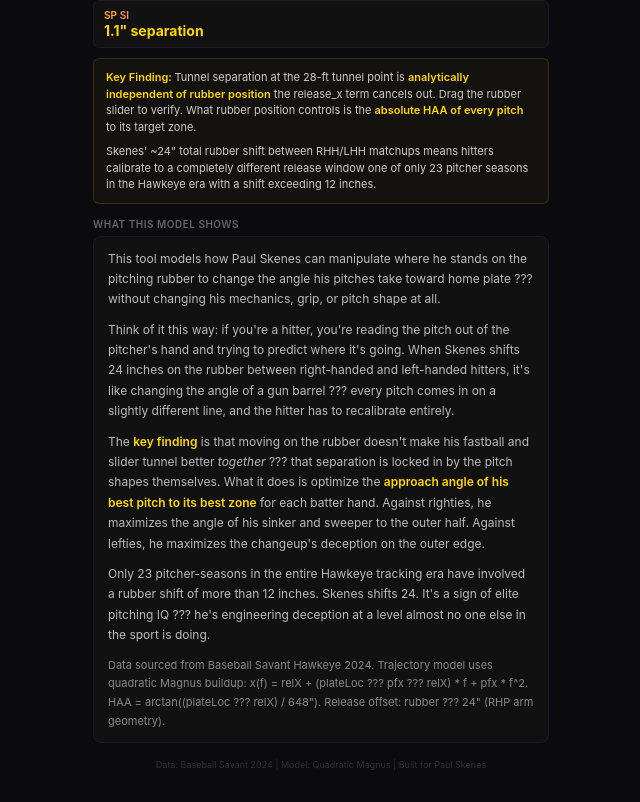
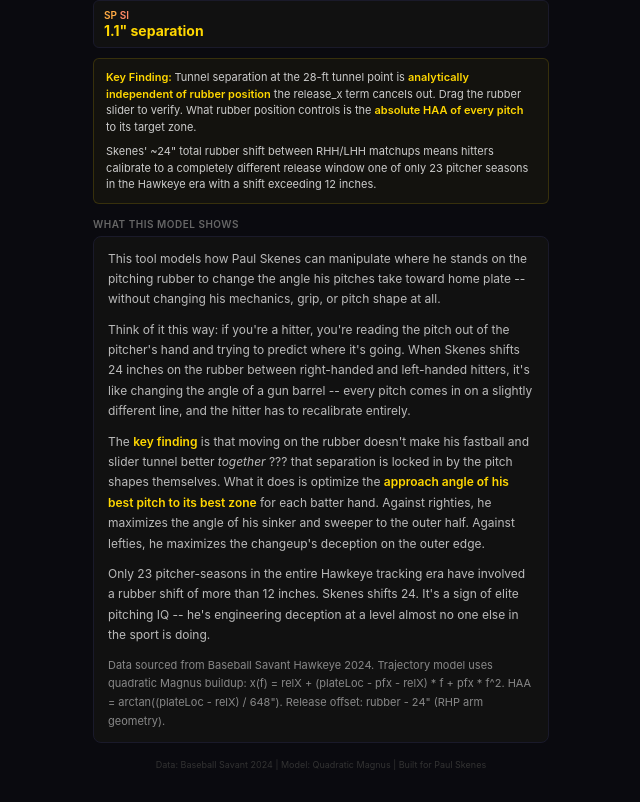
Before and after one commit to sicher19-dev/skenes-mound, a React (Vite) app: page / in a window 1280 px wide. Shown: the part 1594-2396 px from the top of the page, without its empty margins (319-959 px from the left). Built offline with nearby package versions, Linux system fonts and the light colour scheme.

Commit message:
Fix all ??? placeholders with clean ASCII

```diff
--- a/src/App.jsx
+++ b/src/App.jsx
@@ -122,11 +122,11 @@ export default function App(){
       <div style={{marginTop:14}}>
         <div style={S.sl}>What This Model Shows</div>
         <div style={{padding:'12px 14px',borderRadius:8,background:'#111',border:'1px solid #1a1a2a',lineHeight:1.7,fontSize:12,color:'#bbb'}}>
-          <p style={{margin:'0 0 10px'}}>This tool models how Paul Skenes can manipulate where he stands on the pitching rubber to change the angle his pitches take toward home plate ??? without changing his mechanics, grip, or pitch shape at all.</p>
-          <p style={{margin:'0 0 10px'}}>Think of it this way: if you're a hitter, you're reading the pitch out of the pitcher's hand and trying to predict where it's going. When Skenes shifts 24 inches on the rubber between right-handed and left-handed hitters, it's like changing the angle of a gun barrel ??? every pitch comes in on a slightly different line, and the hitter has to recalibrate entirely.</p>
+          <p style={{margin:'0 0 10px'}}>This tool models how Paul Skenes can manipulate where he stands on the pitching rubber to change the angle his pitches take toward home plate -- without changing his mechanics, grip, or pitch shape at all.</p>
+          <p style={{margin:'0 0 10px'}}>Think of it this way: if you're a hitter, you're reading the pitch out of the pitcher's hand and trying to predict where it's going. When Skenes shifts 24 inches on the rubber between right-handed and left-handed hitters, it's like changing the angle of a gun barrel -- every pitch comes in on a slightly different line, and the hitter has to recalibrate entirely.</p>
           <p style={{margin:'0 0 10px'}}>The <span style={S.ih}>key finding</span> is that moving on the rubber doesn't make his fastball and slider tunnel better <em>together</em> ??? that separation is locked in by the pitch shapes themselves. What it does is optimize the <span style={S.ih}>approach angle of his best pitch to its best zone</span> for each batter hand. Against righties, he maximizes the angle of his sinker and sweeper to the outer half. Against lefties, he maximizes the changeup's deception on the outer edge.</p>
-          <p style={{margin:'0 0 10px'}}>Only 23 pitcher-seasons in the entire Hawkeye tracking era have involved a rubber shift of more than 12 inches. Skenes shifts 24. It's a sign of elite pitching IQ ??? he's engineering deception at a level almost no one else in the sport is doing.</p>
-          <p style={{margin:0,color:'#888',fontSize:11}}>Data sourced from Baseball Savant Hawkeye 2024. Trajectory model uses quadratic Magnus buildup: x(f) = relX + (plateLoc ??? pfx ??? relX) * f + pfx * f^2. HAA = arctan((plateLoc ??? relX) / 648"). Release offset: rubber ??? 24" (RHP arm geometry).</p>
+          <p style={{margin:'0 0 10px'}}>Only 23 pitcher-seasons in the entire Hawkeye tracking era have involved a rubber shift of more than 12 inches. Skenes shifts 24. It's a sign of elite pitching IQ -- he's engineering deception at a level almost no one else in the sport is doing.</p>
+          <p style={{margin:0,color:'#888',fontSize:11}}>Data sourced from Baseball Savant Hawkeye 2024. Trajectory model uses quadratic Magnus buildup: x(f) = relX + (plateLoc - pfx - relX) * f + pfx * f^2. HAA = arctan((plateLoc - relX) / 648"). Release offset: rubber - 24" (RHP arm geometry).</p>
         </div>
       </div>
       <div style={{textAlign:'center',padding:'16px 0 8px',fontSize:9,color:'#333'}}>Data: Baseball Savant 2024  |  Model: Quadratic Magnus  |  Built for Paul Skenes</div>
```
